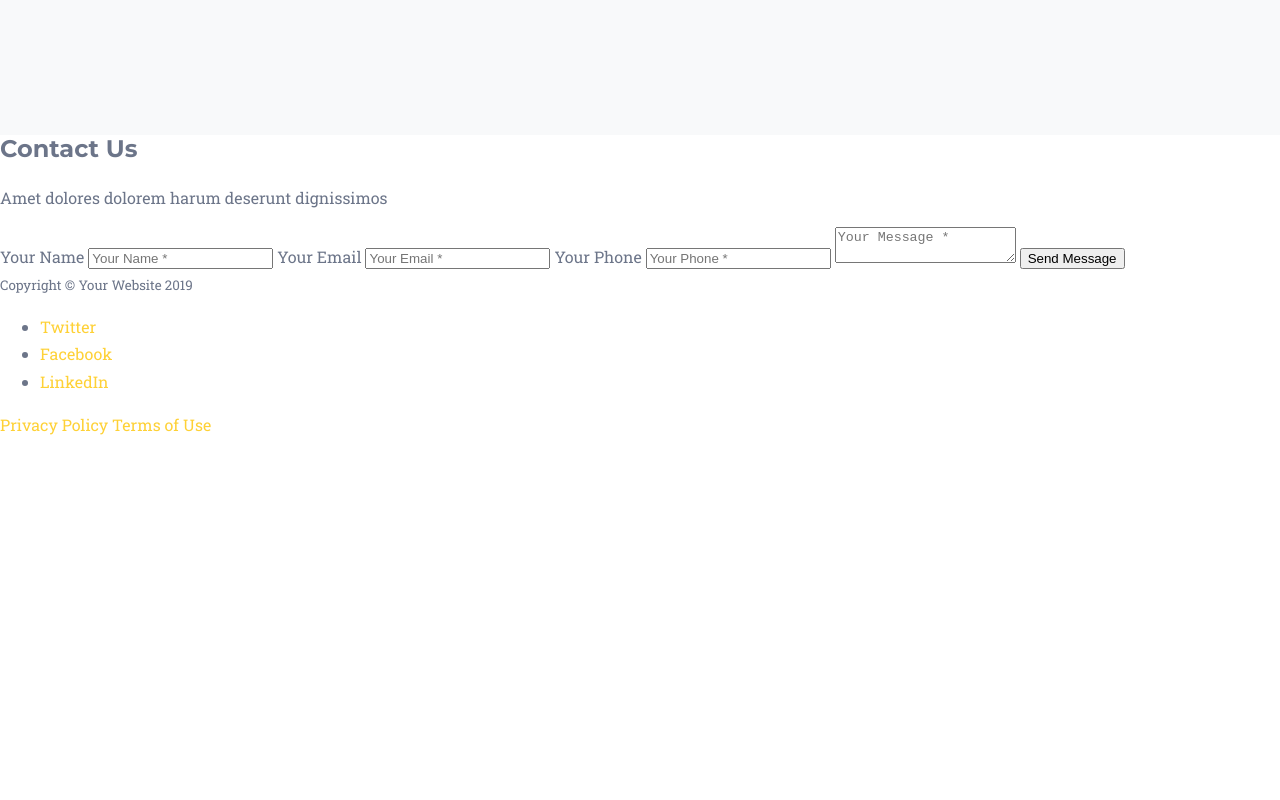
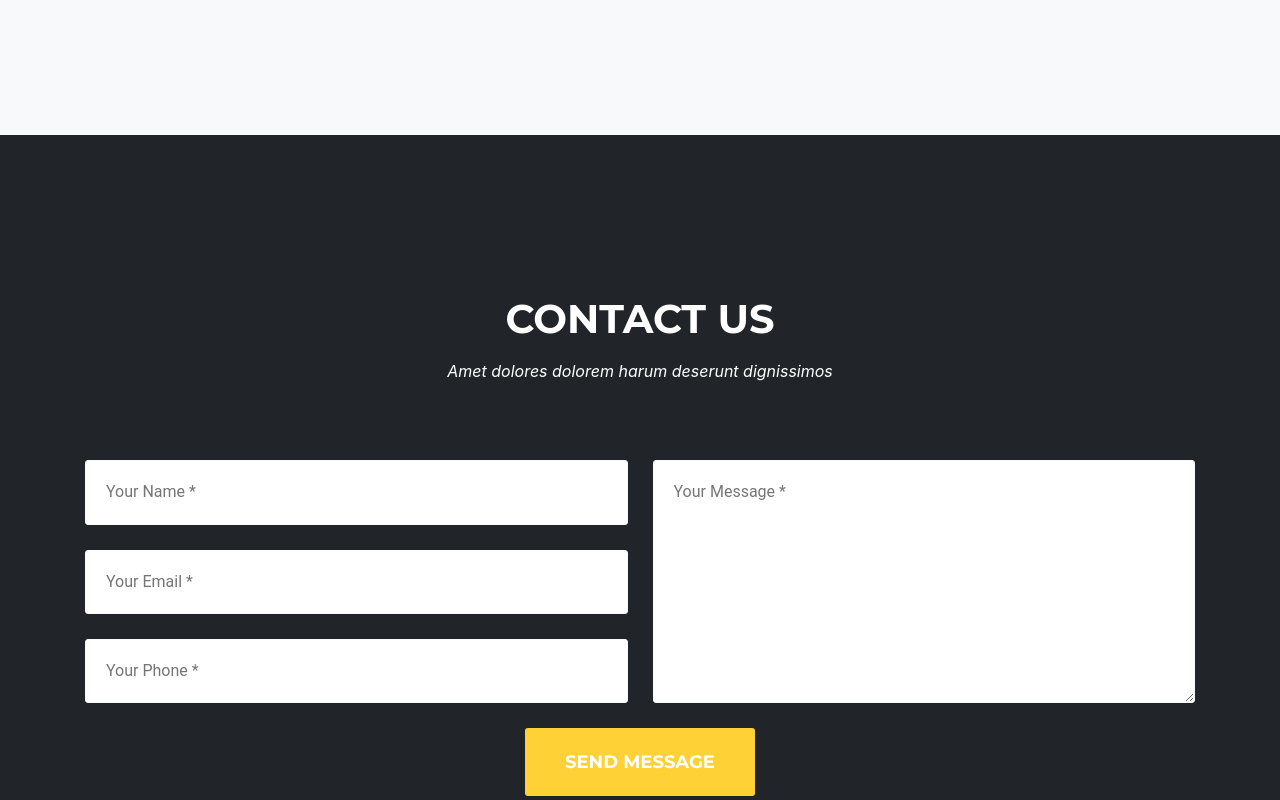
Before and after one commit to kevcomedia/blackrock-agency-clone, a plain HTML site: page index.html in a window 1280 px wide. Shown: the part 3820-4620 px from the top of the page. Before the commit the page ends 4258 px from the top, so only its background shows below. Drawn offline with Linux system fonts and the light colour scheme.

Commit message:
Write contact form styles

```diff
--- a/index.html
+++ b/index.html
@@ -302,20 +302,31 @@
       </section>
 
       <section class="contact">
-        <header>
-          <h2>Contact Us</h2>
-          <p>Amet dolores dolorem harum deserunt dignissimos</p>
-        </header>
-        <form method="post">
-          <label for="name">Your Name</label>
-          <input name="name" placeholder="Your Name *" />
-          <label for="email">Your Email</label>
-          <input type="email" name="email" placeholder="Your Email *" />
-          <label for="phone">Your Phone</label>
-          <input type="tel" name="phone" placeholder="Your Phone *" />
-          <textarea name="message" placeholder="Your Message *"></textarea>
-          <input type="submit" value="Send Message" />
-        </form>
+        <div class="container">
+          <header>
+            <h2 class="title">Contact Us</h2>
+            <p class="subtitle">
+              Amet dolores dolorem harum deserunt dignissimos
+            </p>
+          </header>
+          <form class="contact-form" method="post">
+            <div class="form-columns">
+              <div class="form-column">
+                <label class="sr-only" for="name">Your Name</label>
+                <input class="form-control form-name" id="name" name="name" placeholder="Your Name *" required />
+                <label class="sr-only" for="email">Your Email</label>
+                <input class="form-control form-email" id="email" type="email" name="email" placeholder="Your Email *" required />
+                <label class="sr-only" for="phone">Your Phone</label>
+                <input class="form-control form-phone" id="phone" type="tel" name="phone" placeholder="Your Phone *" required />
+                <label class="sr-only" for="message">Your Phone</label>
+              </div>
+              <div class="form-column">
+                <textarea class="form-control form-message" id="message" name="message" placeholder="Your Message *" required></textarea>
+              </div>
+            </div>
+            <input class="btn form-submit" type="submit" value="Send Message" />
+          </form>
+        </div>
       </section>
     </main>
 
--- a/styles.css
+++ b/styles.css
@@ -11,6 +11,7 @@
   --color-lightgray: #f8f9fa;
   --color-default: #6c7589;
   --color-primary: #fed136;
+  --color-primary-transparent: rgba(254, 209, 54, .5);
   --color-primary-dark: #fec810;
   --system-font-stack: -apple-system, BlinkMacSystemFont, Segoe UI, Helvetica,
     Arial, sans-serif, Apple Color Emoji, Segoe UI Emoji, Segoe UI Symbol;
@@ -121,7 +122,7 @@ a:hover {
  */
 
 .title {
-  color: var(--color-black);
+  color: var(--title-color, var(--color-black));
   font-size: var(--title-size, 4rem);
   text-transform: var(--title-transform, uppercase);
   margin-bottom: var(--title-margin-bottom, 1.5rem);
@@ -159,6 +160,46 @@ a:hover {
   font-size: var(--icon-font-size);
   margin: 0 auto 1.5rem;
   transition: background ease-in-out .25s;
+}
+
+/**
+ * Generic button widget.
+ *
+ * 1. I'd prefer not add alignment styles here, but since there are only two
+ * buttons in the page (both of which are centered), I'll allow it.
+ */
+
+.btn {
+  background: var(--color-primary);
+  border-radius: .3rem;
+  border: none;
+  color: #fff;
+  cursor: pointer;
+  display: block; /* 1 */
+  font: 700 1.8rem/1 'Montserrat';
+  margin: 0 auto; /* 1 */
+  padding: 2.5rem 4rem;
+  text-transform: uppercase;
+  transition: all ease-in-out .2s;
+  transition-property: background, box-shadow;
+}
+
+.btn:hover,
+.btn:focus {
+  background: var(--color-primary-dark);
+}
+
+.btn:focus {
+  box-shadow: 0 0 0 .3rem var(--color-primary-transparent);
+  outline: 0;
+}
+
+/**
+ * Remove Firefox focus dots.
+ */
+
+.btn::-moz-focus-inner {
+  border: none;
 }
 
 /** SERVICES */
@@ -232,6 +273,58 @@ a:hover {
   max-width: 72rem;
 }
 
+/** CONTACT */
+
+.contact {
+  --title-color: #fff;
+  background: var(--color-black);
+  color: #fff;
+  padding: 16rem 0;
+}
+
+.form-columns {
+  --spacer: 2.5rem;
+  display: flex;
+  flex-wrap: wrap;
+  margin-left: calc(-1 * var(--spacer));
+}
+
+.form-column {
+  flex: 1 1 35rem;
+  margin-left: var(--spacer);
+  margin-bottom: var(--spacer);
+}
+
+.form-control {
+  display: block;
+  width: 100%;
+  font: 1.6rem/1.4 'Roboto', sans-serif;
+  padding: 2rem;
+  border-radius: .3rem;
+  border: .1rem solid var(--color-lightgray);
+  background: #fff;
+}
+
+.form-control:focus {
+  border-color: var(--color-primary);
+}
+
+.form-name,
+.form-email {
+  margin-bottom: var(--spacer);
+}
+
+.form-message {
+  display: block;
+  width: 100%;
+  height: 100%;
+  resize: vertical;
+}
+
+.form-submit {
+  grid-column: submit;
+}
+
 /** SOCIAL MEDIA LINKS */
 
 .social {
```
